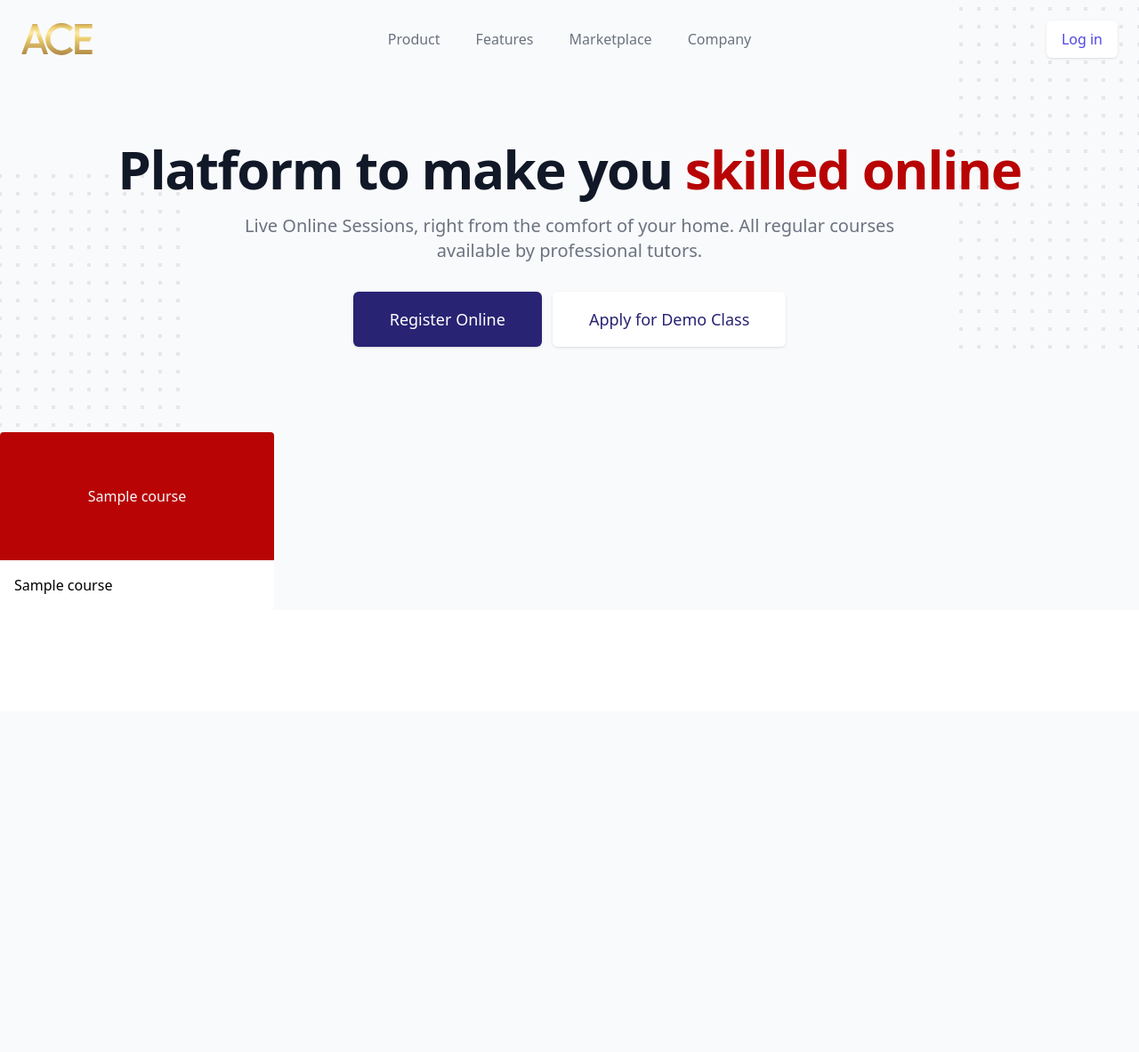
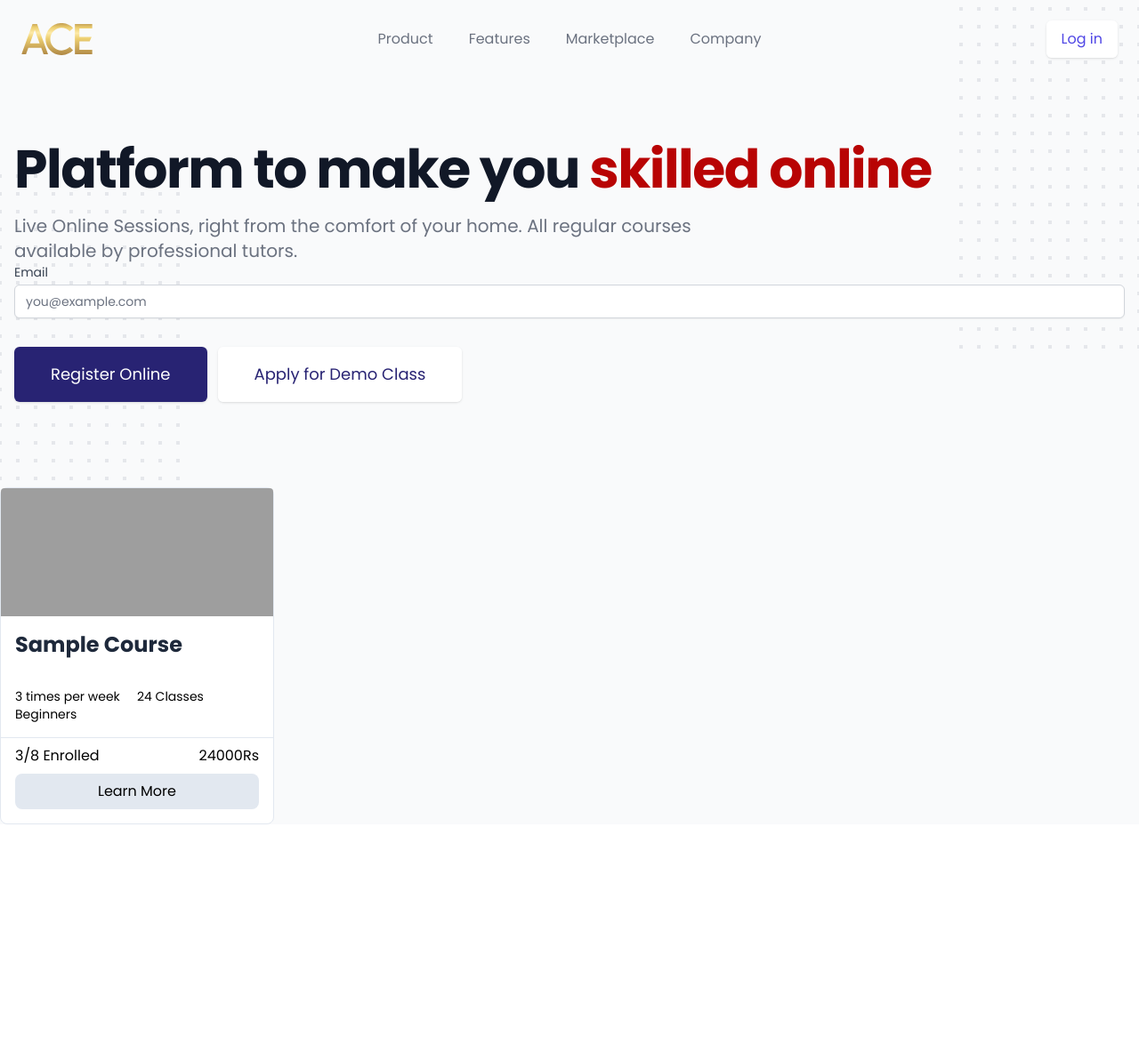
Before and after one commit to simplyaakif/online-ace, a Laravel app: template resources/views/website/home.blade.php in a window 1280 px wide. Shown: the whole page at 89% size. Before the commit the page ends 668 px from the top, so only its background shows below. Run offline with Laravel 9, Linux system fonts and the light colour scheme; the template is opened without the code that fills it: most values are stand-ins (such as "Sample title", 1, 10 or a date in 2020); style sheets or scripts are compiled from the project's sources; parts of the project's set-up code (start-up, migrations or seed data) failed here and were passed over; some libraries are stand-ins or nearby versions; grey boxes are pictures that could not be loaded.

Commit message:
Updating

```diff
--- a/composer.json
+++ b/composer.json
@@ -15,7 +15,8 @@
         "laravel/sanctum": "^3.0",
         "laravel/tinker": "^2.7",
         "pxlrbt/filament-spotlight": "^0.3.5",
-        "shuvroroy/filament-spatie-laravel-backup": "^1.2"
+        "shuvroroy/filament-spatie-laravel-backup": "^1.2",
+        "stechstudio/filament-impersonate": "^2.5"
     },
     "require-dev": {
         "fakerphp/faker": "^1.9.1",
@@ -23,6 +24,8 @@
         "laravel/sail": "^1.0.1",
         "mockery/mockery": "^1.4.4",
         "nunomaduro/collision": "^6.1",
+        "pestphp/pest": "^1.22",
+        "pestphp/pest-plugin-laravel": "^1.3",
         "phpunit/phpunit": "^9.5.10",
         "spatie/laravel-ignition": "^1.0"
     },
--- a/resources/css/app.css
+++ b/resources/css/app.css
@@ -3,3 +3,7 @@
 @tailwind base;
 @tailwind components;
 @tailwind utilities;
+
+*{
+    font-family: 'Poppins', sans-serif;
+}
--- /dev/null
+++ b/resources/views/components/website/course-card.blade.php
@@ -0,0 +1,35 @@
+@props([
+    'course'=>''
+])
+<div class="bg-white rounded-lg border border-slate-200">
+    <div class=" w-full overflow-hidden  bg-slate-100 rounded-t ">
+    <img class="w-full h-36 object-cover" src="https://loremflickr.com/400/400" />
+{{--                        <span class="text-gray-50">--}}
+{{--                    {{$course->title}}--}}
+{{--                        </span>--}}
+    </div>
+    <div class="p-4 text-2xl font-bold text-slate-800 capitalize">
+        {{$course->title}}
+    </div>
+    <div class="p-4">
+        <ul class="grid grid-cols-2 text-sm">
+            <li>3 times per week</li>
+            <li>24 Classes</li>
+            <li>Beginners</li>
+        </ul>
+    </div>
+
+    <div class="border-b border-slate-200"></div>
+    <div class="px-4 py-2  flex justify-between">
+        <div>
+        3/8 Enrolled
+        </div>
+        <div>
+            24000Rs</div>
+    </div>
+
+    <div class="w-full p-4 pt-0 pb-4">
+        <a href="" class="w-full block text-center bg-slate-200 rounded-lg py-2 hover:bg-brand-r hover:text-white">Learn
+            More</a>
+    </div>
+</div>
--- a/resources/views/layout/website.blade.php
+++ b/resources/views/layout/website.blade.php
@@ -6,6 +6,9 @@
           content="width=device-width, user-scalable=no, initial-scale=1.0, maximum-scale=1.0, minimum-scale=1.0">
     <meta http-equiv="X-UA-Compatible" content="ie=edge">
     <title>Online Ace</title>
+    <link rel="preconnect" href="https://fonts.googleapis.com">
+    <link rel="preconnect" href="https://fonts.gstatic.com" crossorigin>
+    <link href="https://fonts.googleapis.com/css2?family=Poppins:wght@300;400;700&display=swap" rel="stylesheet">
     @vite(['resources/css/app.css','resources/js/app.js'])
     @livewireStyles
     @livewireScripts
--- a/resources/views/website/home.blade.php
+++ b/resources/views/website/home.blade.php
@@ -129,15 +129,24 @@
             </div>
 
             <main class="mt-16 mx-auto max-w-7xl px-4 sm:mt-24">
-                <div class="text-center">
+                <div class="text-left">
                     <h1 class="text-4xl tracking-tight font-bold text-gray-900 sm:text-5xl md:text-6xl">
                         <span class="block xl:inline">Platform to make you</span>
                         <span class="block text-brand-r xl:inline">skilled online</span>
                     </h1>
-                    <p class="mt-3 max-w-md mx-auto text-base text-gray-500 sm:text-lg md:mt-5 md:text-xl
+                    <p class="mt-3 max-w-md  text-base text-gray-500 sm:text-lg md:mt-5 md:text-xl
                 md:max-w-3xl">Live Online Sessions, right from the comfort of your home. All regular courses
                         available by professional tutors.</p>
-                    <div class="mt-5 max-w-2xl mx-auto sm:flex sm:justify-center md:mt-8">
+                    <div class="">
+                        <div>
+                            <label for="email" class="block text-sm font-medium text-gray-700">Email</label>
+                            <div class="mt-1">
+                                <input type="email" name="email" id="email" class="block w-full rounded-md border-gray-300 shadow-sm focus:border-indigo-500 focus:ring-indigo-500 sm:text-sm" placeholder="you@example.com">
+                            </div>
+                        </div>
+
+                    </div>
+                    <div class="mt-5 max-w-2xl  sm:flex  md:mt-8">
                         <div class="rounded-md shadow">
                             <a href="#" class="w-full flex items-center justify-center px-8 py-3 border
                         border-transparent text-base font-medium rounded-md text-white bg-brand-b hover:bg-brand-r
@@ -155,22 +164,15 @@
     </div>
 
     <section class="bg-gray-50">
-        <div class="container mx-auto">
-            <div class="grid grid-cols-4 gap-4">
+        <div class="max-w-7xl mx-auto">
+            <div class="grid sm:grid-cols-2 md:grid-cols-4  gap-4">
             @foreach($courses as $course)
-                <div class="bg-white rounded">
-                    <div class="h-36 bg-brand-r rounded-t flex justify-center items-center">
-                        <span class="text-gray-50">
-                    {{$course->title}}
-                        </span>
-                    </div>
-                    <div class="p-4">
-                    {{$course->title}}
-                    </div>
-                </div>
+                <x-website.course-card :course="$course"/>
             @endforeach
             </div>
         </div>
     </section>
 
+
+    <section class="h-64"></section>
 @endsection
```
Also changed, not shown: database/factories/BatchFactory.php (+18 -12 lines), database/factories/BatchStudentFactory.php (deleted, +0 -23 lines), database/factories/CourseFactory.php (+15 -12 lines), database/factories/RecoveryFactory.php (deleted, +0 -23 lines), database/factories/StudentFactory.php (deleted, +0 -23 lines), tests/Feature/PersonCanRegisterTest.php (added, +9 -0 lines), tests/Pest.php (added, +45 -0 lines), 1 other file.
